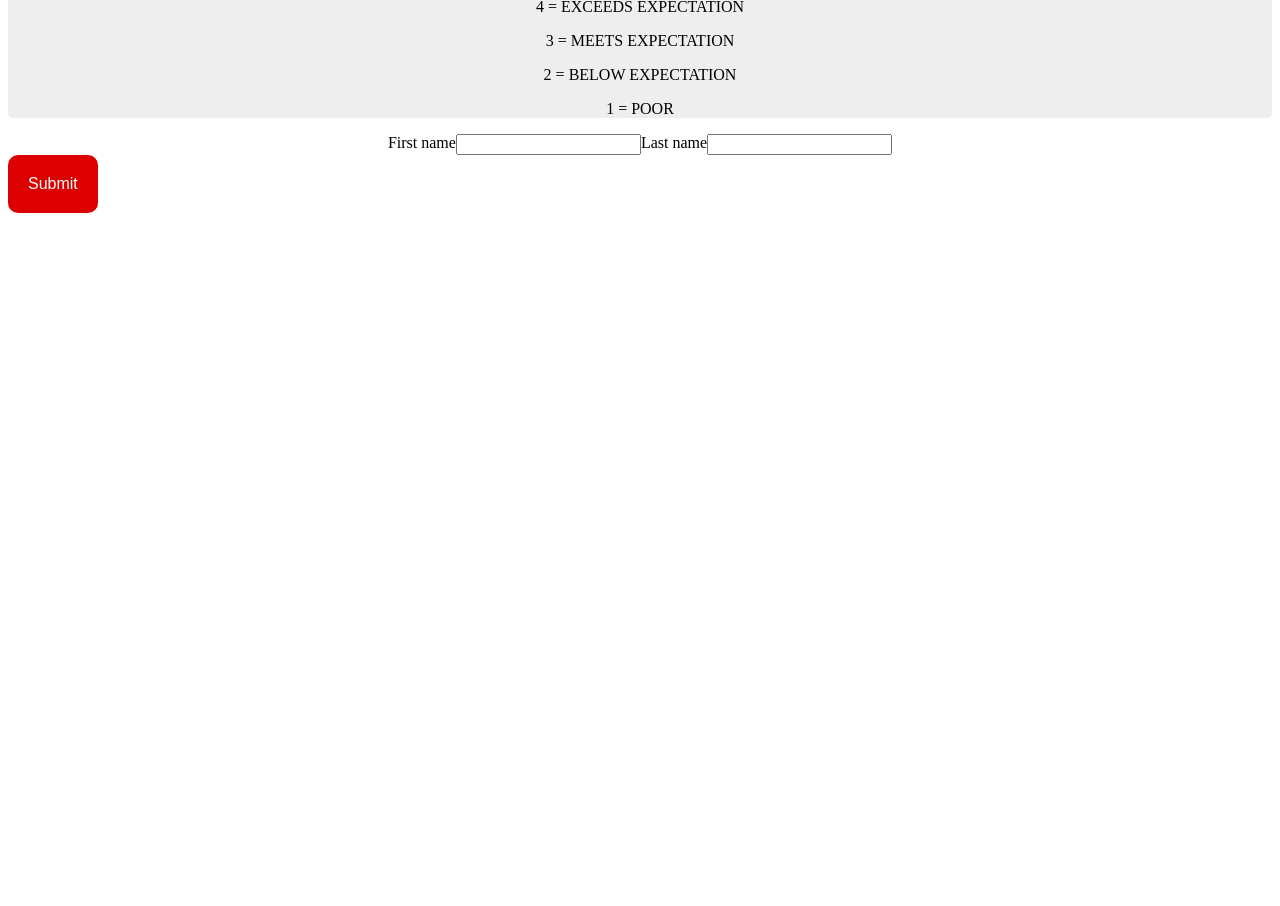
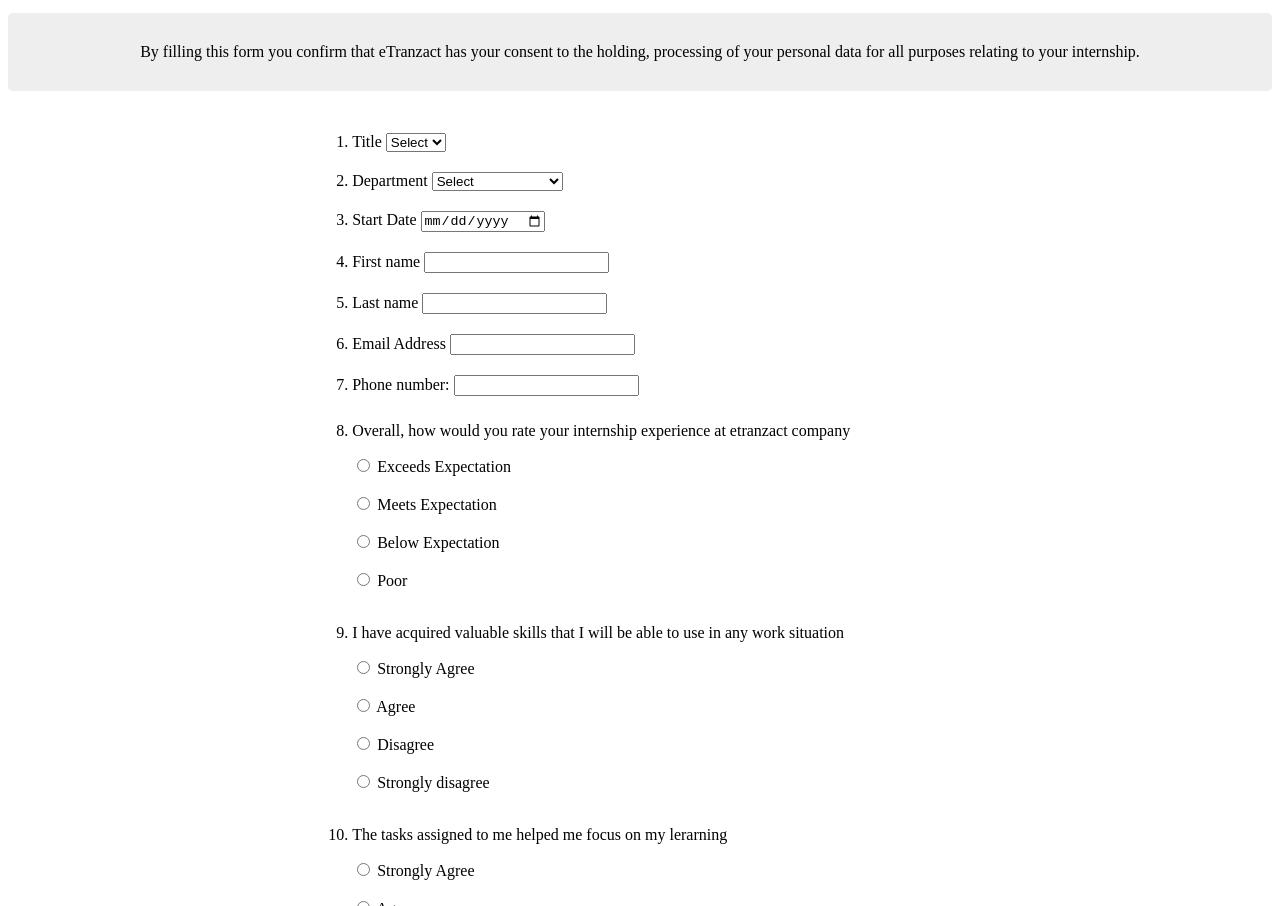
Before and after one commit to fatima-ola/survey-form, a plain HTML site: page index.html in a window 1280 px wide. Shown: the part 194-1100 px from the top of the page. Before the commit the page ends 800 px from the top, so only its background shows below. Drawn offline with nearby package versions, Linux system fonts and the light colour scheme.

```diff
--- a/index.html
+++ b/index.html
@@ -8,15 +8,12 @@
 </head>
 <body>
    <div style="text-align: center; margin-top: 3.5em;">
-    <h1>Self Assessment Form</h1>
-    <p>Fill the form to assess yourself performance so far</p>
+    <h1 style="color: rgb(34, 34, 167); font-size: 2rem;"><span style="color: red;">e</span>Tranzact <span style="color: black; font-size: 20px;">Intenational PLC</span></h1>
+    <h1>Intern Assessment Form</h1>
+    <p>Fill the form to assess your performance so far in the internship programme</p>
    </div>
    <div style="text-align:center; background-color: rgb(238, 238, 238); border-radius: 5px;">
-       <h3>Rating Key</h3>
-       <p>4 = EXCEEDS EXPECTATION</p>
-       <p>3 = MEETS EXPECTATION</p>
-       <p>2 = BELOW EXPECTATION</p>
-       <p>1 = POOR</p>
+    <p style="padding: 30px;">By filling this form you confirm that eTranzact has your consent to the holding, processing of your personal data for all purposes relating to your internship.</p>
    </div>
    <script src="https://ajax.googleapis.com/ajax/libs/jquery/3.2.1/jquery.min.js"></script>
    <script type="text/javascript">
@@ -37,124 +34,216 @@
            });
        }
    </script>
-   <form style="display: flex; justify-content: center;"  id="mysurveyform">
-
-        <label>First name</label>
-        <input type="text" name="fname">
-        <label>Last name</label>
-        <input type="text" name="lname">
-            <!-- <ol>
-                <li>
-
+    <div style="display: flex; justify-content: center;">
+        <form  id="mysurveyform" >
+            <ol>
+                <li style="padding: 10px 0;">
+                    <label for="title">Title</label>
+                    <select id="title" name="title">
+                      <option value="">Select</option>
+                      <option value="Mr">Mr</option>
+                      <option value="Miss">Miss</option>
+                      <option value="Mrs">Mrs</option>
+                    </select>
                 </li>
-                <li> -->
-                    <!-- <label for="lname">Last name</label><br>
-                    <input type="text" id="lname" name="lname">
+                <li style="padding: 10px 0;">
+                    <label for="department">Department</label>
+                    <select id="department" name="department">
+                       <option value="">Select</option>
+                      <option value="Technology">Technology</option>
+                      <option value="Risk">Risk and Security</option>
+                      <option value="Admin">Administrative</option>
+                      <option value="Customer Support">Customer Support</option>
+                    </select>
                 </li>
-                <li>
-                    <p>Which department do you work in?</p>
-                    <div>
-                        <input type="radio" id="department" name="the_department" value="Customer Support">
-                        <label for="department">Customer Support</label><br>
-                    </div>
-                    <div>
-                        <input type="radio" id="department" name="the_department" value="Technology">
-                        <label for="department">Technology</label><br>
-                    </div>
-                    <div>
-                        <input type="radio" id="department" name="the_department" value="Accounting">
-                        <label for="department">Accounting</label><br>
-                    </div>
-                    <div>
-                        <input type="radio" id="department" name="the_department" value="Risk and Security">
-                        <label for="department">Risk and Security</label><br>
-                    </div>
+                <li style="padding: 10px 0;">
+                    <label for="startdate">Start Date</label>
+                    <input type="date" value="yyyy-mm-dd" name="startdate" id="startdate" required>
+                </li>
+                <li style="padding: 10px 0;">
+                    <label for="fname">First name</label>
+                    <input type="text" name="fname" id="fname" required>
+                </li>
+                <li style="padding: 10px 0;">
+                    <label for="lname">Last name</label>
+                    <input type="text" name="lname" id="lname" required>
+                </li>
+                <li style="padding: 10px 0;">
+                    <label for="email">Email Address</label>
+                    <input type="text" name="email" id="email" required>
+                </li>
+                <li style="padding: 10px 0;">
+                    <label for="telNo">Phone number:</label>
+                    <input id="telNo" name="telNo" type="tel">
                 </li>
                 <li>
                     <p>Overall, how would you rate your internship experience at etranzact company</p>
                     <div>
-                        <input type="radio" id="four" name="rate" value="Four">
-                        <label for="four">4</label><br>
+                        <input type="radio" id="four" name="rate-internship" value="Exceeds Expectation">
+                        <label for="four">Exceeds Expectation</label><br>
                     </div>
                     <div>
-                        <input type="radio" id="three" name="rate" value="Three">
-                        <label for="three">3</label><br>
+                        <input type="radio" id="three"name="rate-internship" value="Meets Expectation">
+                        <label for="three">Meets Expectation</label><br>
                     </div>
                     <div>
-                        <input type="radio" id="two" name="rate" value="Two">
-                        <label for="two">2</label><br>
+                        <input type="radio" id="two" name="rate-internship" value="Below Expectation">
+                        <label for="two">Below Expectation</label><br>
                     </div>
                     <div>
-                        <input type="radio" id="one" name="rate" value="One">
-                        <label for="one">1</label><br>
+                        <input type="radio" id="one" name="rate-internship" value="Poor">
+                        <label for="one">Poor</label><br>
                     </div>
                 </li>
                 <li>
-                    <p>How do you perform when working with team members? Do you value team interactions and balance your personal efforts with team efforts?.</p>
+                    <p>I have acquired valuable skills that I will be able to use in any work situation </p>
                     <div>
-                        <input type="radio" id="four" name="rate" value="Four">
-                        <label for="four">4</label><br>
+                        <input type="radio" id="four" name="acquire-skills" value="Strongly Agree">
+                        <label for="four">Strongly Agree</label><br>
                     </div>
                     <div>
-                        <input type="radio" id="three" name="rate" value="Three">
-                        <label for="three">3</label><br>
+                        <input type="radio" id="three" name="acquire-skills" value="Agree">
+                        <label for="three">Agree</label><br>
                     </div>
                     <div>
-                        <input type="radio" id="two" name="rate" value="Two">
-                        <label for="two">2</label><br>
+                        <input type="radio" id="two" name="acquire-skills" value="Disagree">
+                        <label for="two">Disagree</label><br>
                     </div>
                     <div>
-                        <input type="radio" id="one" name="rate" value="One">
-                        <label for="one">1</label><br>
+                        <input type="radio" id="one" name="acquire-skills" value="Strongly disagree">
+                        <label for="one">Strongly disagree</label><br>
                     </div>
                 </li>
                 <li>
-                    <p>How comfortable did you feel asking questions from your mentors?</p>
+                    <p>The tasks assigned to me helped me focus on my lerarning </p>
                     <div>
-                        <input type="radio" id="four" name="rate" value="Four">
-                        <label for="four">Extremely comfortable</label><br>
+                        <input type="radio" id="four" name="focus-tasks" value="Strongly Agree">
+                        <label for="four">Strongly Agree</label><br>
                     </div>
                     <div>
-                        <input type="radio" id="three" name="rate" value="Three">
-                        <label for="three">Very comfortable</label><br>
+                        <input type="radio" id="three" name="focus-tasks" value="Agree">
+                        <label for="three">Agree</label><br>
                     </div>
                     <div>
-                        <input type="radio" id="two" name="rate" value="Two">
-                        <label for="two">Not so comfortable</label><br>
+                        <input type="radio" id="two" name="focus-tasks" value="Disagree">
+                        <label for="two">Disagree</label><br>
                     </div>
                     <div>
-                        <input type="radio" id="one" name="rate" value="One">
-                        <label for="one">Not at all comfortable</label><br>
+                        <input type="radio" id="one" name="focus-tasks" value="Strongly disagre">
+                        <label for="one">Strongly disagree</label><br>
                     </div>
                 </li>
                 <li>
-                    <p>How likely is it that you would recommend this internship program to a friend or colleague?</p>
+                    <p>I found it easier to communicate with my mentor</p>
                     <div>
-                        <input type="radio" id="four" name="rate" value="Four">
-                        <label for="four">Extremely likely</label><br>
+                        <input type="radio" id="four" name="communicate" value="Strongly Agree">
+                        <label for="four">Strongly Agree</label><br>
                     </div>
                     <div>
-                        <input type="radio" id="three" name="rate" value="Three">
-                        <label for="three">Very likely</label><br>
+                        <input type="radio" id="three" name="communicate" value="Agree">
+                        <label for="three">Agree</label><br>
                     </div>
                     <div>
-                        <input type="radio" id="two" name="rate" value="Two">
-                        <label for="two">Not so likely</label><br>
+                        <input type="radio" id="two" name="communicate" value="Disagree">
+                        <label for="two">Disagree</label><br>
                     </div>
                     <div>
-                        <input type="radio" id="one" name="rate" value="One">
-                        <label for="one">Not at all likely</label><br>
+                        <input type="radio" id="one" name="communicate" value="Strongly disagree">
+                        <label for="one">Strongly disagree</label><br>
                     </div>
                 </li>
                 <li>
-                    <label for="more-info">Anything else you would like to tell us about the inernship expereince?</label>
+                    <p>I am willing to take up new tasks and assignments</p>
                     <div>
-                        <textarea id="more-info" name="more-info" value="more-info" style="width: 100%;"> </textarea>
+                        <input type="radio" id="four" name="willing-tasks" value="Strongly Agree">
+                        <label for="four">Strongly Agree</label><br>
                     </div>
-                </li> -->
-            <!-- </ol> -->
+                    <div>
+                        <input type="radio" id="three" name="willing-tasks" value="Agree">
+                        <label for="three">Agree</label><br>
+                    </div>
+                    <div>
+                        <input type="radio" id="two" name="willing-tasks" value="Disagree">
+                        <label for="two">Disagree</label><br>
+                    </div>
+                    <div>
+                        <input type="radio" id="one" name="willing-tasks" value="Strongly disagree">
+                        <label for="one">Strongly disagree</label><br>
+                    </div>
+                </li>
+                <li>
+                    <p>I always complete my task at the appropriate time</p>
+                    <div>
+                        <input type="radio" id="four" name="complete-tasks" value="Strongly Agree">
+                        <label for="four">Strongly Agree</label><br>
+                    </div>
+                    <div>
+                        <input type="radio" id="three" name="complete-tasks" value="Agree">
+                        <label for="three">Agree</label><br>
+                    </div>
+                    <div>
+                        <input type="radio" id="two" name="complete-tasks" value="Disagree">
+                        <label for="two">Disagree</label><br>
+                    </div>
+                    <div>
+                        <input type="radio" id="one" name="complete-tasks" value="Strongly disagree">
+                        <label for="one">Strongly disagree</label><br>
+                    </div>
+                </li>
+                <li>
+                    <p>I am making use of the company's tools and materials to improve my learning.</p>
+                    <div>
+                        <input type="radio" id="four" name="company-tools" value="Strongly Agree">
+                        <label for="four">Strongly Agree</label><br>
+                    </div>
+                    <div>
+                        <input type="radio" id="three" name="company-tools" value="Agree">
+                        <label for="three">Agree</label><br>
+                    </div>
+                    <div>
+                        <input type="radio" id="two" name="company-tools" value="Disagree">
+                        <label for="two">Disagree</label><br>
+                    </div>
+                    <div>
+                        <input type="radio" id="one" name="company-tools" value="Strongly disagree">
+                        <label for="one">Strongly disagree</label><br>
+                    </div>
+                </li>
+                <li>
+                    <p>My mentor is not available to guide me.</p>
+                    <div>
+                        <input type="radio" id="four" name="no-mentor" value="Strongly Agree">
+                        <label for="four">Strongly Agree</label><br>
+                    </div>
+                    <div>
+                        <input type="radio" id="three" name="no-mentor" value="Agree">
+                        <label for="three">Agree</label><br>
+                    </div>
+                    <div>
+                        <input type="radio" id="two" name="no-mentor" value="Disagree">
+                        <label for="two">Disagree</label><br>
+                    </div>
+                    <div>
+                        <input type="radio" id="one" name="no-mentor" value="Strongly disagree">
+                        <label for="one">Strongly disagree</label><br>
+                    </div>
+                </li>
+                <li>
+                    <label for="story">Describe the tasks/assigments you have worked on:</label><br>
+                    <textarea id="story" name="tasks-done" cols="35" rows="10" placeholder="Describe the tasks/assigments you have worked on"></textarea>
+                </li>
+                <li style="padding: 10px 5px;">
+                    <label for="story">What recommendations would you suggest for the improvement of the internship programme?</label><br>
+                    <textarea id="story" name="suggest" cols="35" rows="10" placeholder="Suggest improvement"></textarea>
+                </li>
+                <li style="padding: 10px 5px;">
+                    <label for="story">Would you recommend this programme to prospective interns? Please provide comments.</label><br>
+                    <textarea id="story" name="recommend" cols="35" rows="10" placeholder="Please provide comments"></textarea>
+                </li>
 
-   </form>
-   <button style="cursor: pointer; background-color:rgba(220, 0, 0, 1); border-radius: 10px; padding: 20px 20px; border: 0; color: #fff; font-size: 1rem; " onClick="surveyform()">Submit</button>
+            </ol>
+            <button style="cursor: pointer; background-color:rgba(220, 0, 0, 1); border-radius: 10px; padding: 20px 20px; border: 0; color: #fff; font-size: 1rem; " onClick="surveyform()">Submit</button>
+        </form>
+    </div>
 </body>
 </html>
```
